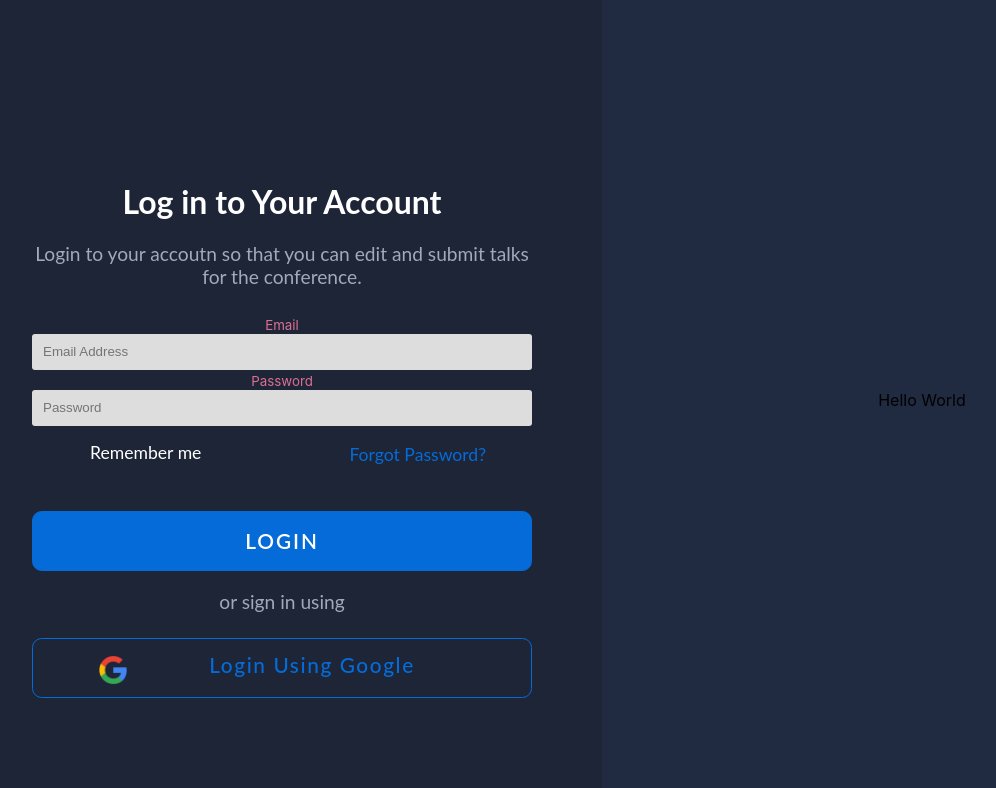
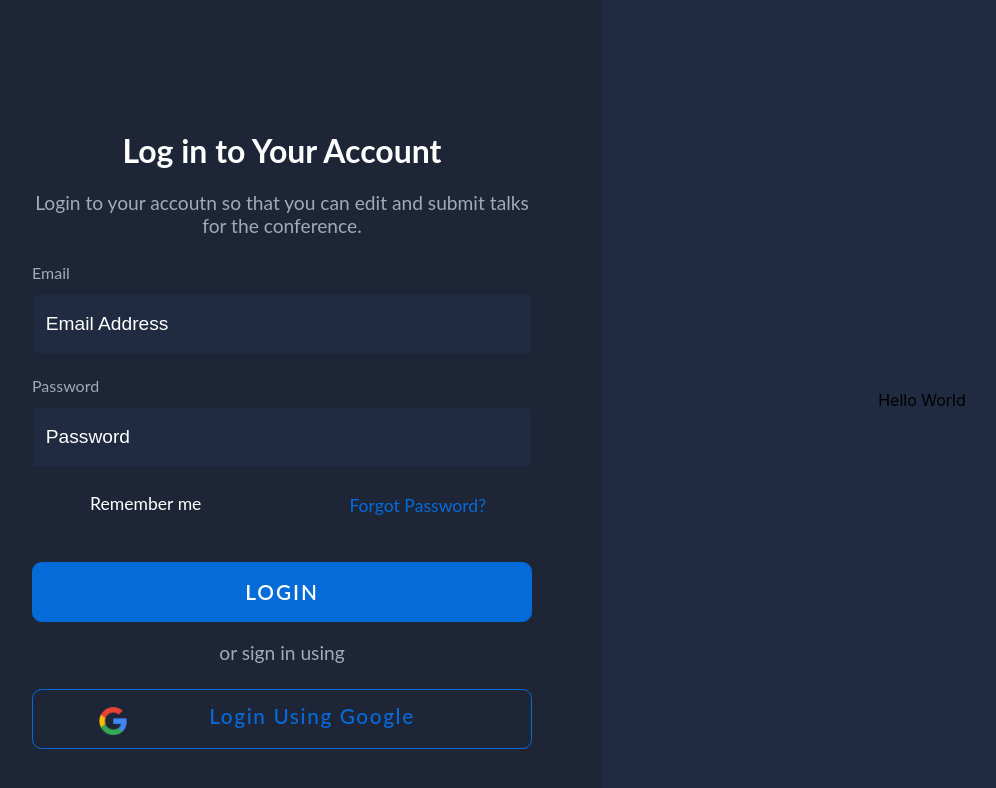
Before and after one commit to neerajp99/evnt, a React (Create React App) app in the folder admin/client/: page /login in a window 1280 px wide. Shown: the top 788 px of the page, without its empty margins (38-1034 px from the left). Built offline with nearby package versions, Linux system fonts and the light colour scheme.

Commit message:
Update Common input field

```diff
--- a/admin/client/src/components/commons/InputField.js
+++ b/admin/client/src/components/commons/InputField.js
@@ -1,5 +1,6 @@
 import React from "react";
 import PropTypes from "prop-types";
+import { Input, Label, Message } from "../../styles/Forms";
 import styled from "styled-components";
 
 const InputField = ({
@@ -7,7 +8,6 @@ const InputField = ({
   value,
   placeholder,
   onChange,
-  icon,
   type,
   id,
   label,
@@ -15,8 +15,8 @@ const InputField = ({
 }) => {
   return (
     <Container>
-      <small className="form-text text-left small form-label">{label}</small>
-      <input
+      <Label htmlFor="label">{label}</Label>
+      <Input
         className="input_common"
         placeholder={placeholder}
         name={name}
@@ -25,7 +25,7 @@ const InputField = ({
         type={type}
         id={error ? "error-css" : ""}
       />
-      {error && <small className="form-error-text text-left">{error}</small>}
+      {error && <Message>{error}</Message>}
     </Container>
   );
 };
@@ -48,4 +48,5 @@ export default InputField;
 
 const Container = styled.div`
   width: 100%;
+  margin-top: 0.8rem;
 `;
```
